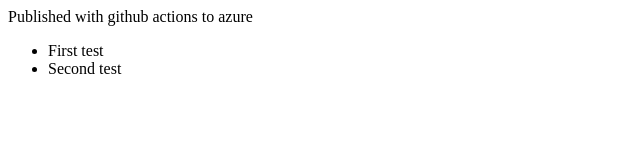
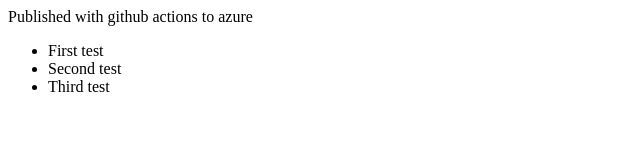
Before and after one commit to feather-design-system/test-public, a plain HTML site: page public/index.html in a window 1280 px wide. Shown: the full height of the page, 0-640 px from the left. Drawn offline with Linux system fonts and the light colour scheme.

Commit message:
Updated index
Index file was updated

```diff
--- a/public/index.html
+++ b/public/index.html
@@ -3,4 +3,5 @@
 <ul>
     <li>First test</li>
     <li>Second test</li>
+    <li>Third test</li>
 </ul>
```
